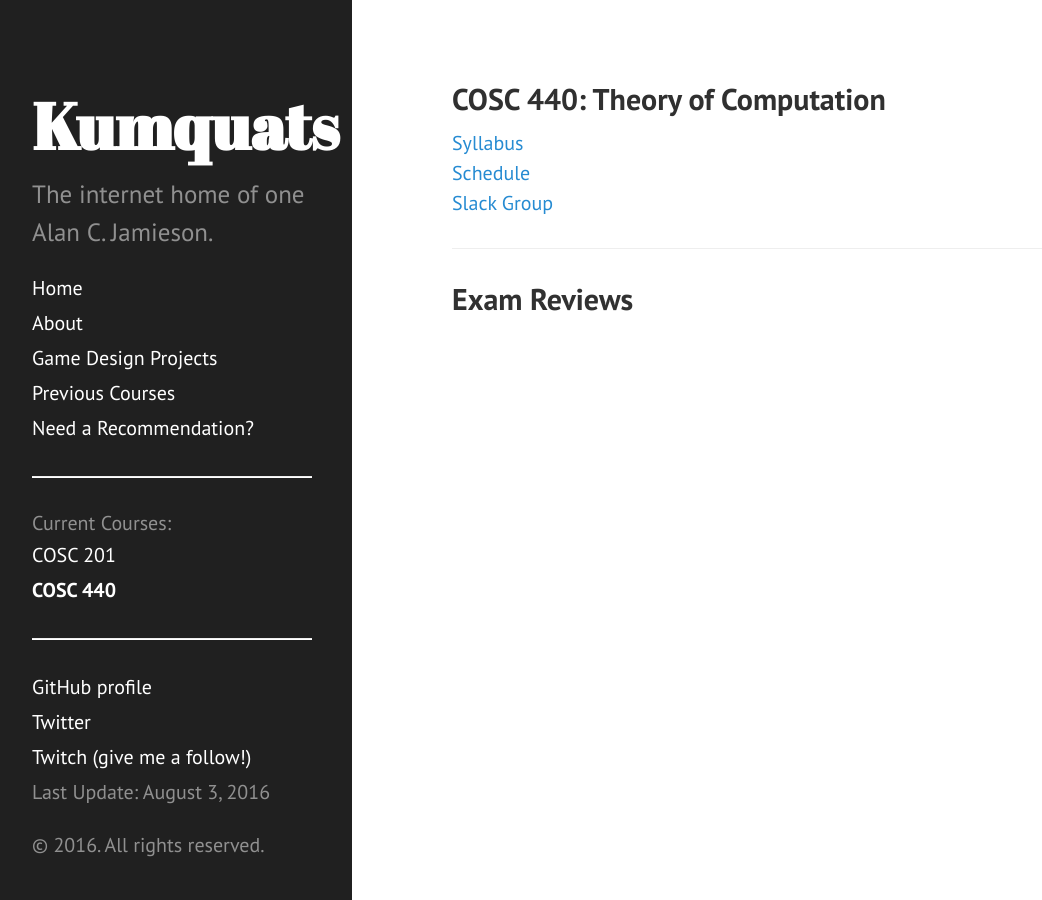
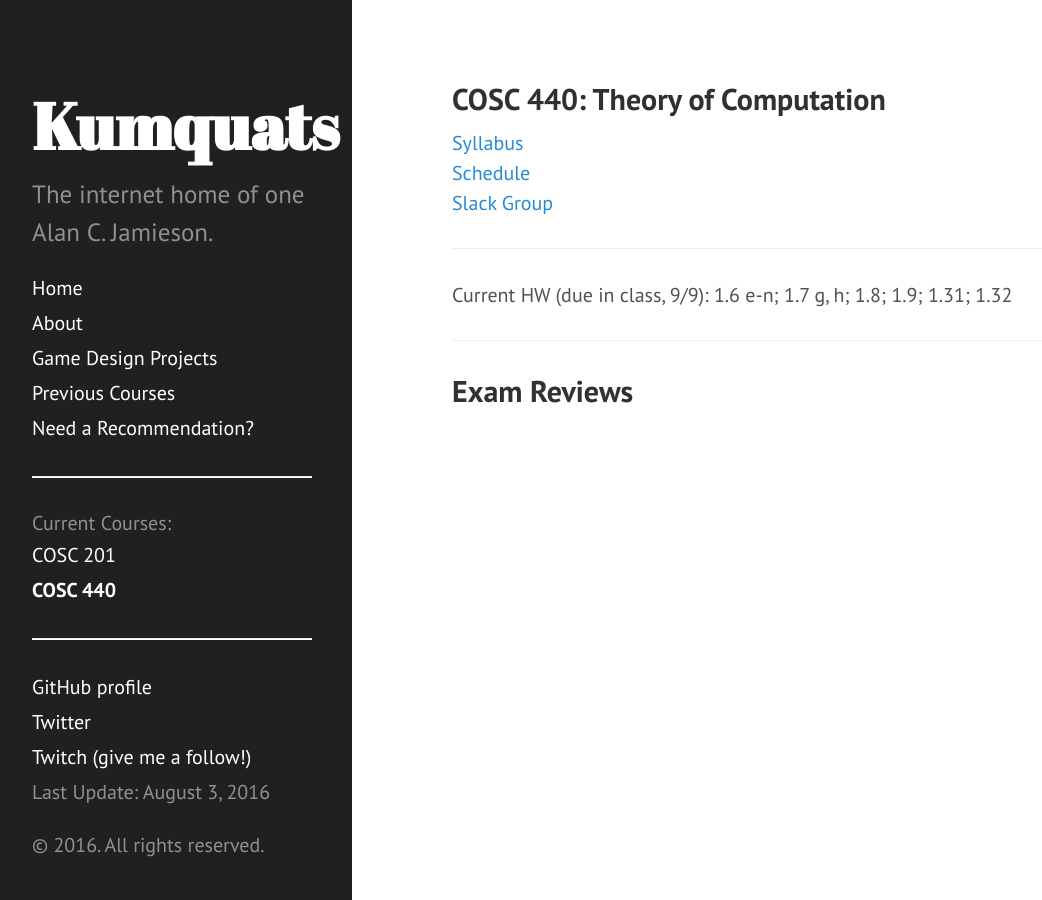
Before and after one commit to ripark/ripark.github.io, a Jekyll site: the page built from f16/cosc440.html, in a window 1280 px wide. Shown: the whole page, without its empty margins (8-1050 px from the left). Built offline with Jekyll 4.4.1, drawn with Linux system fonts in a browser that asks for light colours; Markdown is read by kramdown in place of the engine named in the settings.

Commit message:
440 HW wk 1

```diff
--- a/f16/cosc440.html
+++ b/f16/cosc440.html
@@ -10,5 +10,7 @@ shorttitle: "COSC 440"
 <br>
 <a href="https://smcmcs.slack.com/messages/cosc440/">Slack Group</a>
 <hr>
+Current HW (due in class, 9/9): 1.6 e-n; 1.7 g, h; 1.8; 1.9; 1.31; 1.32
+<hr>
 <h2> Exam Reviews </h2>
 <br>
```
